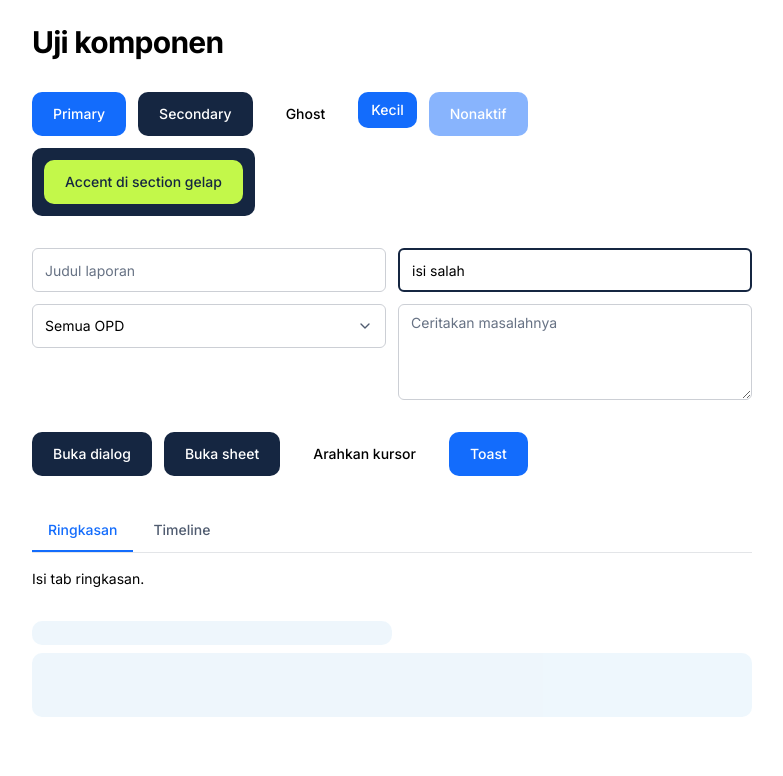
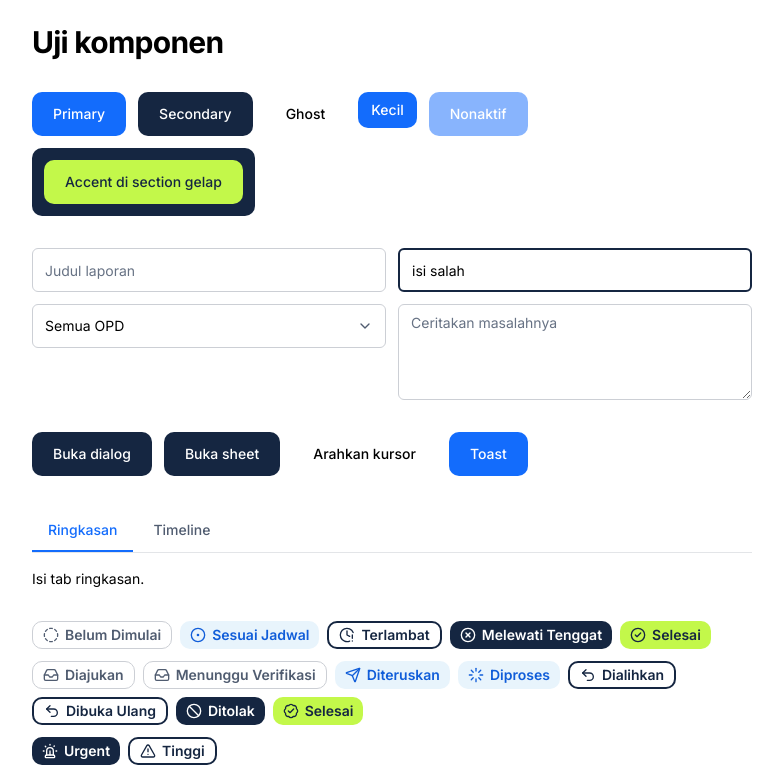
Before and after one commit to AdrianAnis/Govra, a Next.js app in the folder frontend/: page /uji-komponen in a window 1280 px wide. Shown: the top 776 px of the page, without its empty margins (248-1031 px from the left). Built offline with nearby package versions, Linux system fonts and the light colour scheme.

Commit message:
feat: status badge dan urgency marker

```diff
--- a/frontend/src/app/uji-komponen/page.tsx
+++ b/frontend/src/app/uji-komponen/page.tsx
@@ -1,6 +1,9 @@
 "use client";
 
 import { toast } from "sonner";
+import { StatusBadge } from "@/components/status-badge";
+import { UrgencyEdge, UrgencyMarker } from "@/components/urgency-marker";
+import { ISSUE_STATUS, PROGRAM_STATUS } from "@/lib/status";
 import { Button } from "@/components/ui/button";
 import {
   Dialog,
@@ -127,6 +130,28 @@ export default function ComponentTestPage() {
           <TabsContent value="b">Isi tab timeline.</TabsContent>
         </Tabs>
 
+        <section className="flex flex-col gap-3">
+          <div className="flex flex-wrap gap-2">
+            {Object.entries(PROGRAM_STATUS).map(([key, meta]) => (
+              <StatusBadge key={key} {...meta} />
+            ))}
+          </div>
+          <div className="flex flex-wrap gap-2">
+            {Object.entries(ISSUE_STATUS).map(([key, meta]) => (
+              <StatusBadge key={key} {...meta} />
+            ))}
+          </div>
+          <div className="flex flex-wrap items-center gap-2">
+            <UrgencyMarker urgency="URGENT" />
+            <UrgencyMarker urgency="TINGGI" />
+            <UrgencyMarker urgency="NORMAL" />
+          </div>
+          <div className="relative rounded-lg border p-4 pl-5">
+            <UrgencyEdge urgency="URGENT" />
+            Kartu dengan garis kiri Urgent
+          </div>
+        </section>
+
         <section className="flex flex-col gap-2">
           <Skeleton className="h-6 w-1/2" />
           <Skeleton className="h-16 w-full" />
--- /dev/null
+++ b/frontend/src/components/status-badge.tsx
@@ -0,0 +1,27 @@
+import { Badge } from "@/components/ui/badge";
+import {
+  ISSUE_STATUS,
+  PROGRAM_STATUS,
+  type IssueStatus,
+  type ProgramStatus,
+  type StatusMeta,
+} from "@/lib/status";
+
+function StatusBadge({ label, weight, icon: Icon }: StatusMeta) {
+  return (
+    <Badge weight={weight}>
+      <Icon aria-hidden />
+      {label}
+    </Badge>
+  );
+}
+
+function ProgramStatusBadge({ status }: { status: ProgramStatus }) {
+  return <StatusBadge {...PROGRAM_STATUS[status]} />;
+}
+
+function IssueStatusBadge({ status }: { status: IssueStatus }) {
+  return <StatusBadge {...ISSUE_STATUS[status]} />;
+}
+
+export { IssueStatusBadge, ProgramStatusBadge, StatusBadge };
--- /dev/null
+++ b/frontend/src/components/ui/badge.tsx
@@ -0,0 +1,37 @@
+import { cva, type VariantProps } from "class-variance-authority";
+import type { ComponentProps } from "react";
+import { cn } from "@/lib/utils";
+
+const badgeVariants = cva(
+  "inline-flex h-7 w-fit shrink-0 items-center gap-1.5 whitespace-nowrap rounded-md px-2.5 text-sm font-semibold [&_svg]:size-4 [&_svg]:shrink-0",
+  {
+    variants: {
+      weight: {
+        netral: "border border-border-strong text-fg-muted",
+        berjalan: "bg-primary-soft text-primary-hover",
+        perhatian: "border-2 border-secondary text-secondary",
+        serius: "bg-secondary text-secondary-fg",
+        selesai: "bg-accent text-accent-fg",
+      },
+    },
+    defaultVariants: { weight: "netral" },
+  },
+);
+
+type BadgeWeight = NonNullable<VariantProps<typeof badgeVariants>["weight"]>;
+
+function Badge({
+  className,
+  weight,
+  ...props
+}: ComponentProps<"span"> & { weight: BadgeWeight }) {
+  return (
+    <span
+      data-slot="badge"
+      className={cn(badgeVariants({ weight }), className)}
+      {...props}
+    />
+  );
+}
+
+export { Badge, type BadgeWeight };
--- /dev/null
+++ b/frontend/src/components/urgency-marker.tsx
@@ -0,0 +1,35 @@
+import { Siren, TriangleAlert } from "lucide-react";
+import { Badge } from "@/components/ui/badge";
+import type { Urgency } from "@/lib/status";
+
+function UrgencyMarker({ urgency }: { urgency: Urgency }) {
+  if (urgency === "URGENT") {
+    return (
+      <Badge weight="serius">
+        <Siren aria-hidden />
+        Urgent
+      </Badge>
+    );
+  }
+  if (urgency === "TINGGI") {
+    return (
+      <Badge weight="perhatian">
+        <TriangleAlert aria-hidden />
+        Tinggi
+      </Badge>
+    );
+  }
+  return null;
+}
+
+function UrgencyEdge({ urgency }: { urgency: Urgency }) {
+  if (urgency !== "URGENT") return null;
+  return (
+    <span
+      aria-hidden
+      className="absolute inset-y-0 left-0 w-1 rounded-l-lg bg-secondary"
+    />
+  );
+}
+
+export { UrgencyEdge, UrgencyMarker };
--- /dev/null
+++ b/frontend/src/lib/status.ts
@@ -0,0 +1,51 @@
+import {
+  Ban,
+  BadgeCheck,
+  CircleCheck,
+  CircleDashed,
+  CircleDot,
+  CircleX,
+  ClockAlert,
+  Inbox,
+  Loader,
+  Send,
+  Undo2,
+  type LucideIcon,
+} from "lucide-react";
+import type { components } from "@/types/api";
+
+export type ProgramStatus = components["schemas"]["ProgramStatus"];
+export type IssueStatus = components["schemas"]["IssueStatus"];
+export type Urgency = components["schemas"]["Urgency"];
+
+export type StatusWeight =
+  | "netral"
+  | "berjalan"
+  | "perhatian"
+  | "serius"
+  | "selesai";
+
+export interface StatusMeta {
+  label: string;
+  weight: StatusWeight;
+  icon: LucideIcon;
+}
+
+export const PROGRAM_STATUS: Record<ProgramStatus, StatusMeta> = {
+  BELUM_DIMULAI: { label: "Belum Dimulai", weight: "netral", icon: CircleDashed },
+  SESUAI_JADWAL: { label: "Sesuai Jadwal", weight: "berjalan", icon: CircleDot },
+  TERLAMBAT: { label: "Terlambat", weight: "perhatian", icon: ClockAlert },
+  MELEWATI_TENGGAT: { label: "Melewati Tenggat", weight: "serius", icon: CircleX },
+  SELESAI: { label: "Selesai", weight: "selesai", icon: CircleCheck },
+};
+
+export const ISSUE_STATUS: Record<IssueStatus, StatusMeta> = {
+  DIAJUKAN: { label: "Diajukan", weight: "netral", icon: Inbox },
+  MENUNGGU_VERIFIKASI: { label: "Menunggu Verifikasi", weight: "netral", icon: Inbox },
+  DITERUSKAN: { label: "Diteruskan", weight: "berjalan", icon: Send },
+  DIPROSES: { label: "Diproses", weight: "berjalan", icon: Loader },
+  DIALIHKAN: { label: "Dialihkan", weight: "perhatian", icon: Undo2 },
+  DIBUKA_ULANG: { label: "Dibuka Ulang", weight: "perhatian", icon: Undo2 },
+  DITOLAK: { label: "Ditolak", weight: "serius", icon: Ban },
+  SELESAI: { label: "Selesai", weight: "selesai", icon: BadgeCheck },
+};
```
